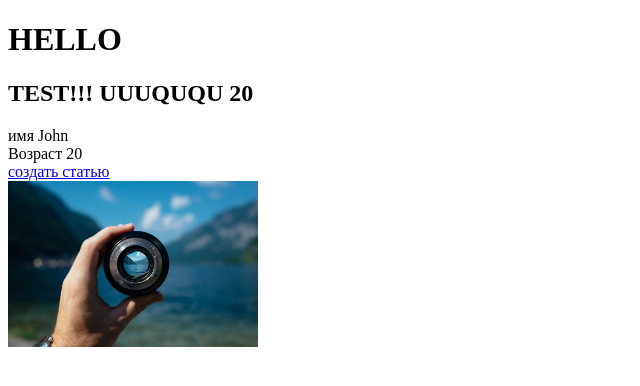
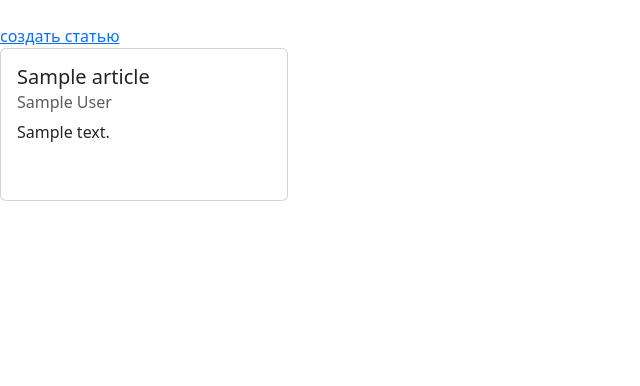
Before and after one commit to KarybekZholbunov/article_projects, a Django app: page / in a window 1280 px wide. Shown: the top 386 px of the page, without its empty margins (0-640 px from the left). Run offline with Django 5.2, Linux system fonts and the light colour scheme; tables that the repository leaves empty hold one stand-in row (values such as "Sample post"); parts of the project's set-up code (start-up, migrations or seed data) failed here and were passed over.

Commit message:
переделал от вывод списка статьей и создание статьи
теперь все работает с баззой данных

```diff
--- a/source/webapp/templates/index.html
+++ b/source/webapp/templates/index.html
@@ -7,36 +7,25 @@
           content="width=device-width, user-scalable=no, initial-scale=1.0, maximum-scale=1.0, minimum-scale=1.0">
     <meta http-equiv="X-UA-Compatible" content="ie=edge">
     <title>Document</title>
+    <link href="https://cdn.jsdelivr.net/npm/bootstrap@5.3.3/dist/css/bootstrap.min.css" rel="stylesheet" integrity="sha384-QWTKZyjpPEjISv5WaRU9OFeRpok6YctnYmDr5pNlyT2bRjXh0JMhjY6hW+ALEwIH" crossorigin="anonymous">
     <link rel="stylesheet" href="{% static 'styles/style.css' %}">
 </head>
 <body>
-<h1>HELLO</h1>
-    {% if age > 18 and age < 25 %}
-        {% if age == 20 %}
-            <h2>TEST!!! UUUQUQU {{ age }}</h2>
-        {% else %}
-            <h2>TEST {{ age }}</h2>
-        {% endif %}
-    {% elif age > 40 %}
-    <h2>TEST1 {{ age }}</h2>
-    {% else %}
-    <h2>TEST2 {{ age }}</h2>
-    {% endif %}
-    имя {{ name }}
-    </br>
-    Возраст {{ age }}
 <br>
 <a href="create/">создать статью</a>
 <br>
-<img class="image" src="{% static "images/img.png"%}" alt="">
-<br>
 {% for article in articles %}
-    <div class="article">
-        <h4>{{ article.title }}
-            <i>{{ article.author }}</i></h4>
-        <p>{{ article.content }}</p>
-    </div>
+    <div class="card" style="width: 18rem;">
+         <div class="card-body">
+             <h5 class="card-title">{{ article.title }}</h5>
+             <h6 class="card-subtitle mb-2 text-body-secondary">{{ article.author }}</h6>
+             <p class="card-text">{{ article.content }}</p>
+             <a href="#" class="card-link"></a>
+            <a href="#" class="card-link"></a>
+        </div>
+</div>
 {% endfor %}
 
+<script src="https://cdn.jsdelivr.net/npm/bootstrap@5.3.3/dist/js/bootstrap.bundle.min.js" integrity="sha384-YvpcrYf0tY3lHB60NNkmXc5s9fDVZLESaAA55NDzOxhy9GkcIdslK1eN7N6jIeHz" crossorigin="anonymous"></script>
 </body>
 </html>
--- a/source/webapp/urls.py
+++ b/source/webapp/urls.py
@@ -1,5 +1,5 @@
 from django.urls import path
-from webapp.views import index, create_article
+from webapp.views import index, create_article, article_detail
 
 urlpatterns = [
     path('', index),
--- a/source/webapp/views.py
+++ b/source/webapp/views.py
@@ -1,35 +1,25 @@
 from django.shortcuts import render
 from django.http import HttpResponseRedirect
 from webapp.article_db import ArticleDb
+from webapp.models import Article
 
 
 # Create your views here.
 
 
 def index(request):
-    print(request.GET.getlist("my_params"))
-    context = {
-        "name": "John",
-        "age": 20,
-        "articles": ArticleDb.articles
-
-    }
-    return render(request, "index.html", context=context)
+    articles = Article.objects.order_by("-created_at")
+    return render(request, "index.html", context={"articles": articles})
 
 
 def create_article(request):
     if request.method == "GET":
         return render(request, "create_article.html")
     else:
-        title = request.POST.get("title")
-        content = request.POST.get("content")
-        author = request.POST.get("author")
-        ArticleDb.articles.append(
-            {
-                "title": title,
-                "content": content,
-                "author": author
-            }
+        Article.objects.create(
+            title=request.POST.get("title"),
+            content=request.POST.get("content"),
+            author=request.POST.get("author")
         )
         return HttpResponseRedirect("/")
         # return render(request, "article.html", context={
```
